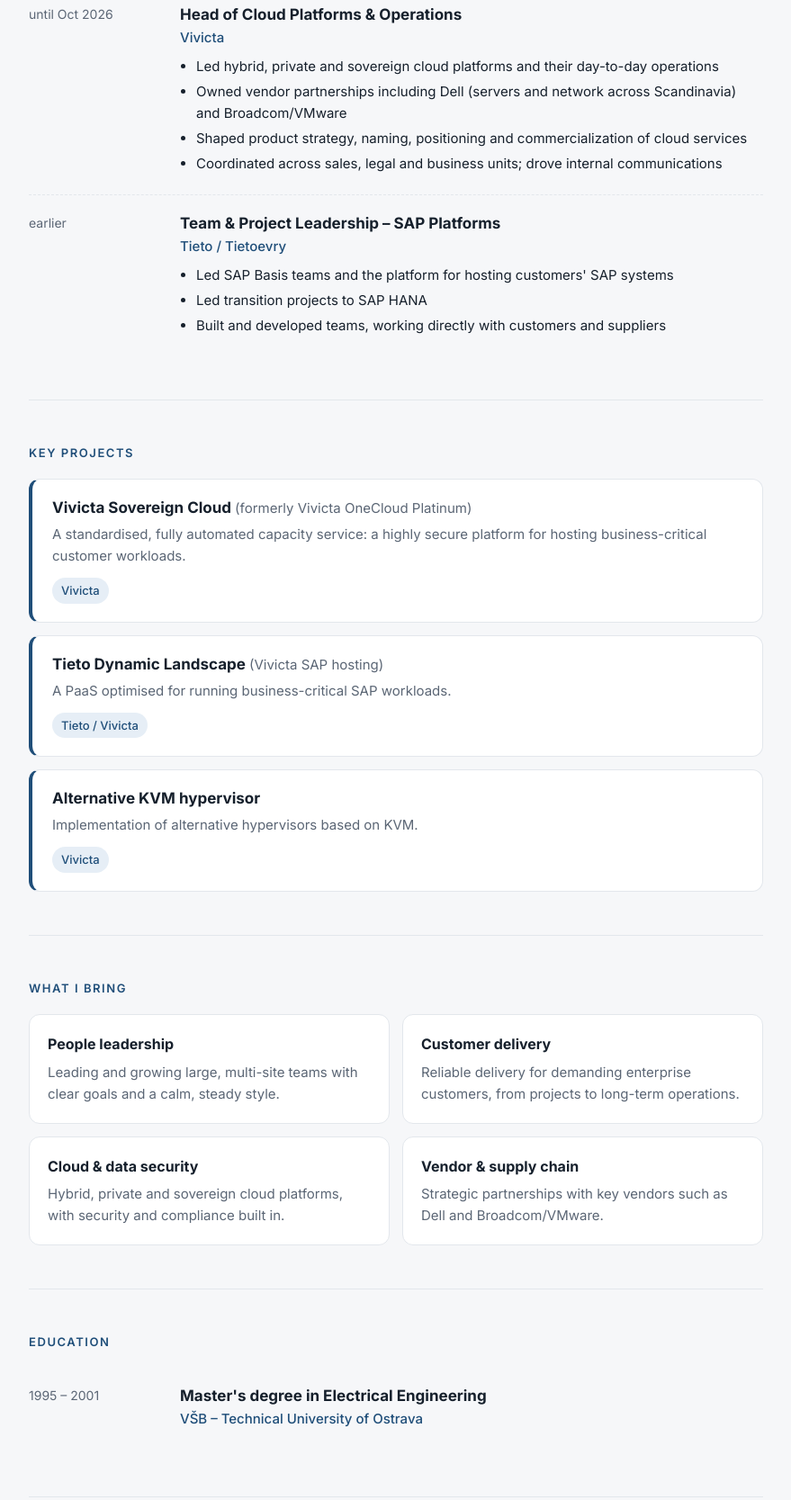
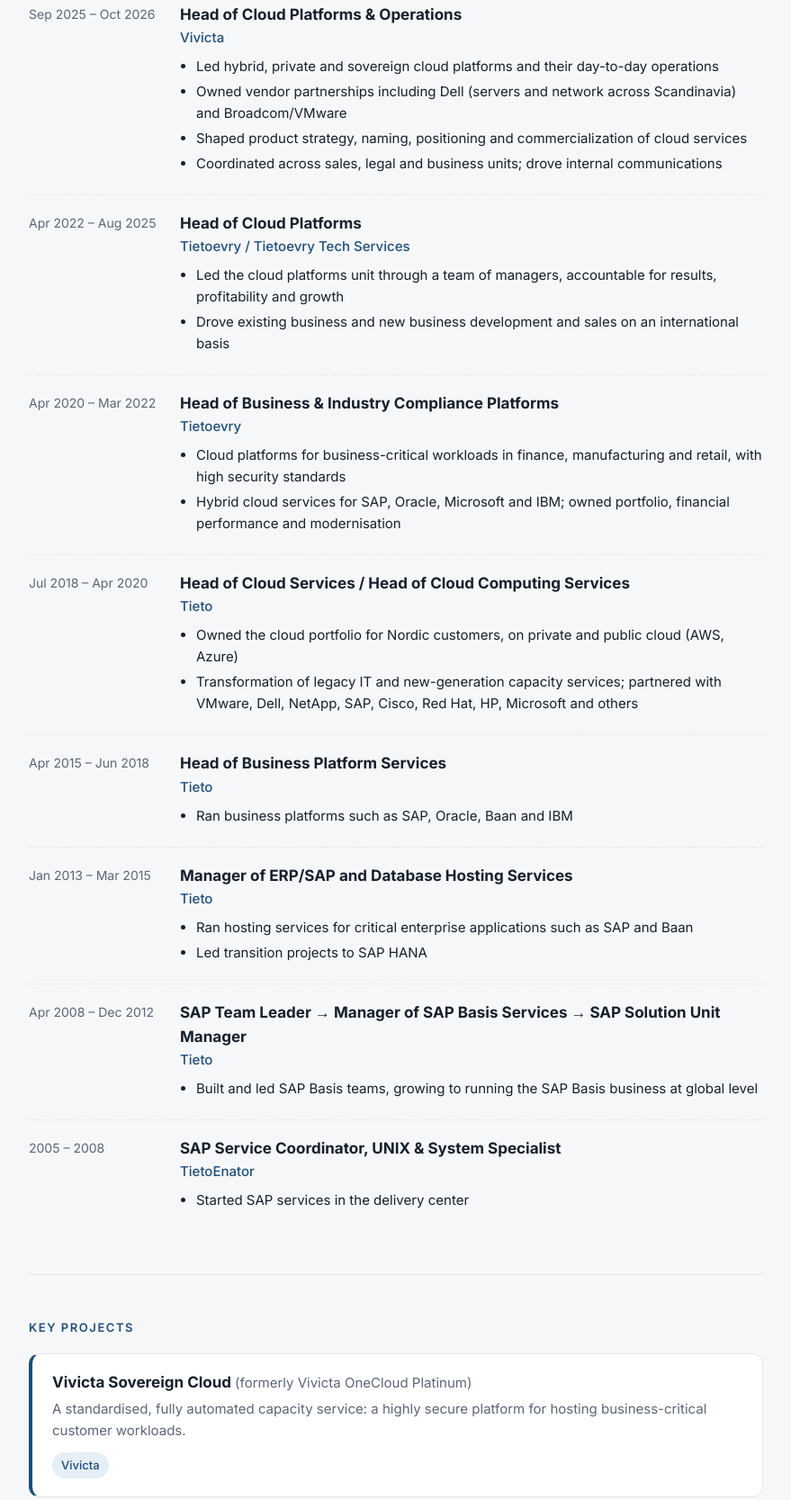
Before and after one commit to vrobemar/vrobel.net, a plain HTML site: page index.html in a window 1280 px wide. Shown: the part 1104-2771 px from the top of the page at 90% size, without its empty margins (200-1079 px from the left). Drawn offline with Linux system fonts and the light colour scheme.

Commit message:
Detail Tieto/Tietoevry career progression with dates; add languages
Co-Authored-By: Claude Opus 5.5 <noreply@anthropic.com>
Claude-Session: https://claude.ai/code/session_01Rg2rnBJTJEKDSgmiAPgDe5

```diff
--- a/index.html
+++ b/index.html
@@ -102,7 +102,7 @@
     <h2>Experience</h2>
 
     <div class="job">
-      <div class="when">until Oct 2026</div>
+      <div class="when">Sep 2025 – Oct 2026</div>
       <div>
         <h3>Head of Cloud Platforms &amp; Operations</h3>
         <div class="org">Vivicta</div>
@@ -116,14 +116,82 @@
     </div>
 
     <div class="job">
-      <div class="when">earlier</div>
+      <div class="when">Apr 2022 – Aug 2025</div>
       <div>
-        <h3>Team &amp; Project Leadership – SAP Platforms</h3>
-        <div class="org">Tieto / Tietoevry</div>
+        <h3>Head of Cloud Platforms</h3>
+        <div class="org">Tietoevry / Tietoevry Tech Services</div>
         <ul>
-          <li>Led SAP Basis teams and the platform for hosting customers' SAP systems</li>
+          <li>Led the cloud platforms unit through a team of managers, accountable for results, profitability and growth</li>
+          <li>Drove existing business and new business development and sales on an international basis</li>
+        </ul>
+      </div>
+    </div>
+
+    <div class="job">
+      <div class="when">Apr 2020 – Mar 2022</div>
+      <div>
+        <h3>Head of Business &amp; Industry Compliance Platforms</h3>
+        <div class="org">Tietoevry</div>
+        <ul>
+          <li>Cloud platforms for business-critical workloads in finance, manufacturing and retail, with high security standards</li>
+          <li>Hybrid cloud services for SAP, Oracle, Microsoft and IBM; owned portfolio, financial performance and modernisation</li>
+        </ul>
+      </div>
+    </div>
+
+    <div class="job">
+      <div class="when">Jul 2018 – Apr 2020</div>
+      <div>
+        <h3>Head of Cloud Services / Head of Cloud Computing Services</h3>
+        <div class="org">Tieto</div>
+        <ul>
+          <li>Owned the cloud portfolio for Nordic customers, on private and public cloud (AWS, Azure)</li>
+          <li>Transformation of legacy IT and new-generation capacity services; partnered with VMware, Dell, NetApp, SAP, Cisco, Red Hat, HP, Microsoft and others</li>
+        </ul>
+      </div>
+    </div>
+
+    <div class="job">
+      <div class="when">Apr 2015 – Jun 2018</div>
+      <div>
+        <h3>Head of Business Platform Services</h3>
+        <div class="org">Tieto</div>
+        <ul>
+          <li>Ran business platforms such as SAP, Oracle, Baan and IBM</li>
+        </ul>
+      </div>
+    </div>
+
+    <div class="job">
+      <div class="when">Jan 2013 – Mar 2015</div>
+      <div>
+        <h3>Manager of ERP/SAP and Database Hosting Services</h3>
+        <div class="org">Tieto</div>
+        <ul>
+          <li>Ran hosting services for critical enterprise applications such as SAP and Baan</li>
           <li>Led transition projects to SAP HANA</li>
-          <li>Built and developed teams, working directly with customers and suppliers</li>
+        </ul>
+      </div>
+    </div>
+
+    <div class="job">
+      <div class="when">Apr 2008 – Dec 2012</div>
+      <div>
+        <h3>SAP Team Leader → Manager of SAP Basis Services → SAP Solution Unit Manager</h3>
+        <div class="org">Tieto</div>
+        <ul>
+          <li>Built and led SAP Basis teams, growing to running the SAP Basis business at global level</li>
+        </ul>
+      </div>
+    </div>
+
+    <div class="job">
+      <div class="when">2005 – 2008</div>
+      <div>
+        <h3>SAP Service Coordinator, UNIX &amp; System Specialist</h3>
+        <div class="org">TietoEnator</div>
+        <ul>
+          <li>Started SAP services in the delivery center</li>
         </ul>
       </div>
     </div>
@@ -161,12 +229,19 @@
   </section>
 
   <section id="education">
-    <h2>Education</h2>
+    <h2>Education &amp; Languages</h2>
     <div class="job">
       <div class="when">1995 – 2001</div>
       <div>
         <h3>Master's degree in Electrical Engineering</h3>
         <div class="org">VŠB – Technical University of Ostrava</div>
+      </div>
+    </div>
+    <div class="job">
+      <div class="when">Languages</div>
+      <div>
+        <h3>English <span class="muted" style="font-weight:400">– professional working proficiency</span></h3>
+        <h3>Czech <span class="muted" style="font-weight:400">– native</span></h3>
       </div>
     </div>
   </section>
```
